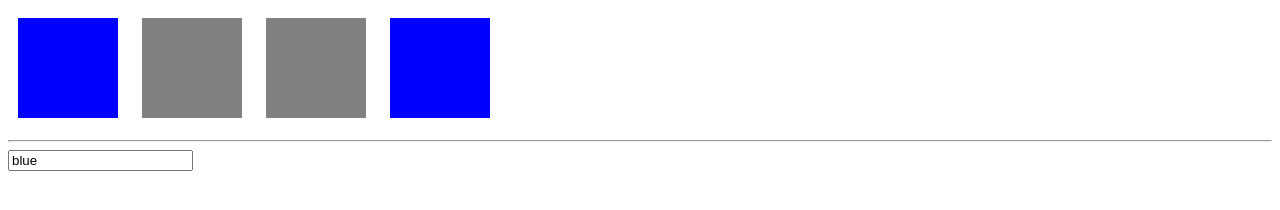
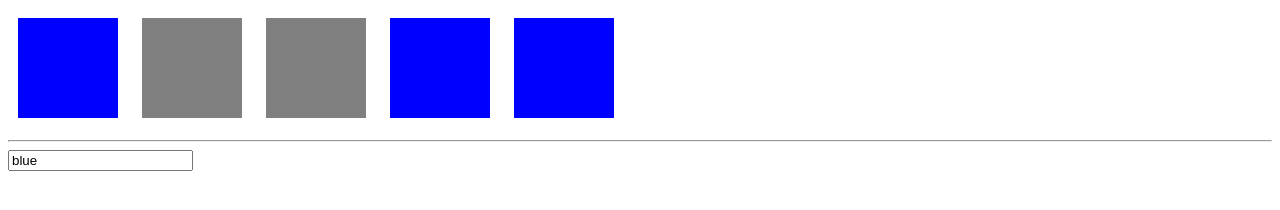
Before and after one commit to mKadiyan/vuejs-styling, a plain HTML site: page index.html in a window 1280 px wide. Drawn offline with nearby package versions, Linux system fonts and the light colour scheme.

Commit message:
bind style property

```diff
--- a/index.html
+++ b/index.html
@@ -15,6 +15,7 @@
         <div class="demo" @click="attachGreen = !attachGreen" :class={green:attachGreen}></div>
         <div class="demo" @click="attachBlue = !attachBlue" :class={color}></div>
         <div class="demo" :class="color"></div>
+        <div class="demo" :style="{backgroundColor: color}"></div>
         <hr>
         <input type="text" v-model="color">
     </div>
@@ -30,10 +31,10 @@
             color: 'blue'
         },
         computed: {
-            divClasses: function(){
+            divClasses: function () {
                 return {
                     red: this.attachRed,
-                    blue:!this.attachRed
+                    blue: !this.attachRed
                 }
             }
         },
```
